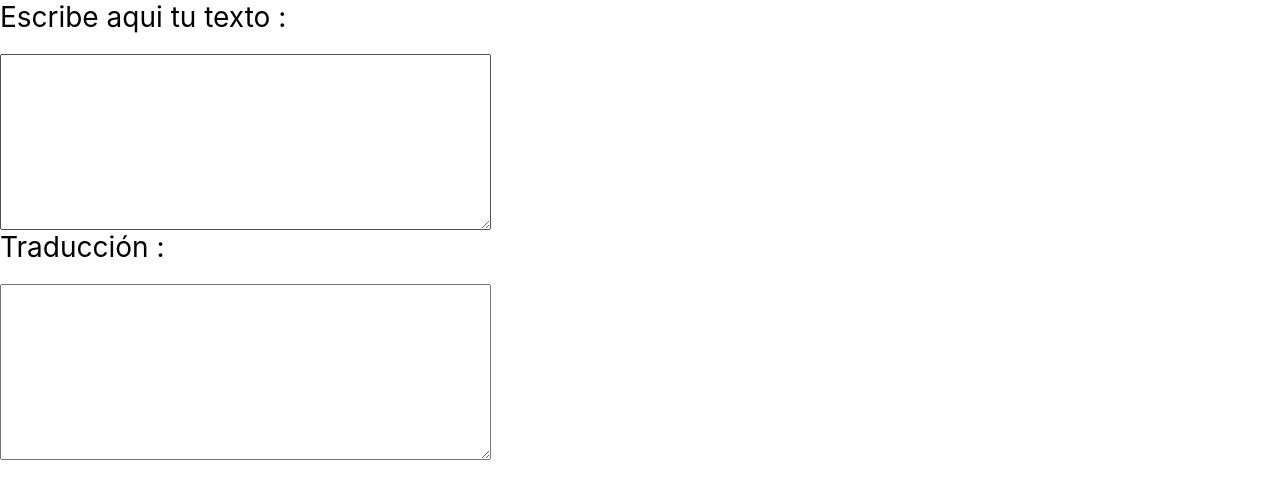
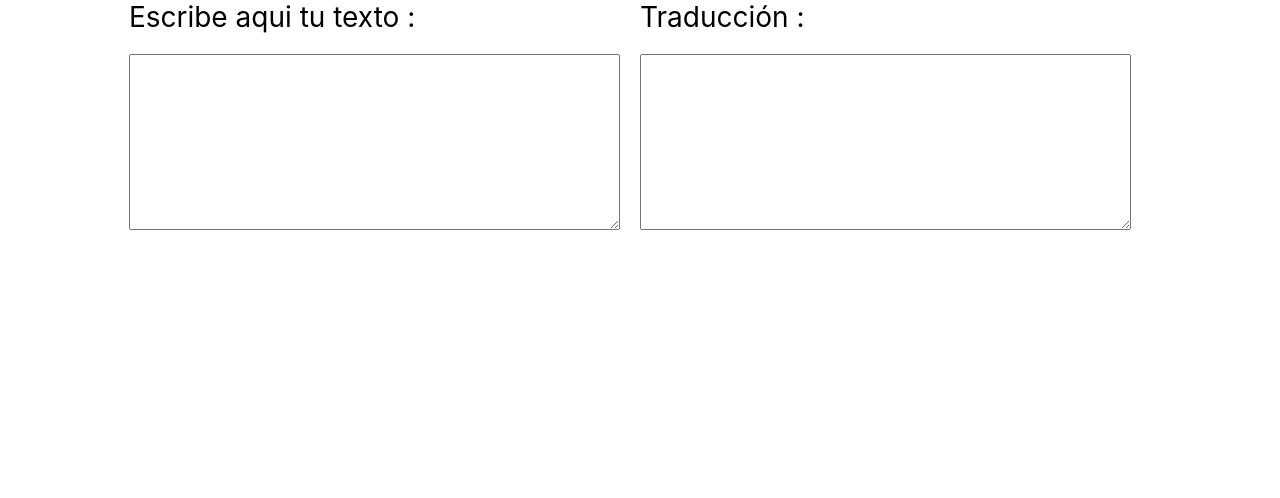
Before and after one commit to nataliamateo/Katas, a React (Create React App) app: page / in a window 1280 px wide. Shown: the top 498 px of the page. Built offline with nearby package versions, Linux system fonts and the light colour scheme.

Commit message:
Change app general style and add margin on textIpunt

```diff
--- a/src/stylesheets/App.scss
+++ b/src/stylesheets/App.scss
@@ -0,0 +1,5 @@
+.App {
+  display: flex;
+  flex-direction: row;
+  justify-content: center;
+}
--- a/src/stylesheets/TextInput.scss
+++ b/src/stylesheets/TextInput.scss
@@ -1,6 +1,7 @@
 .container {
   display: flex;
   flex-direction: column;
+  margin-right: 20px;
   &__title {
     margin-bottom: 20px;
     font-size: 28px;
```
